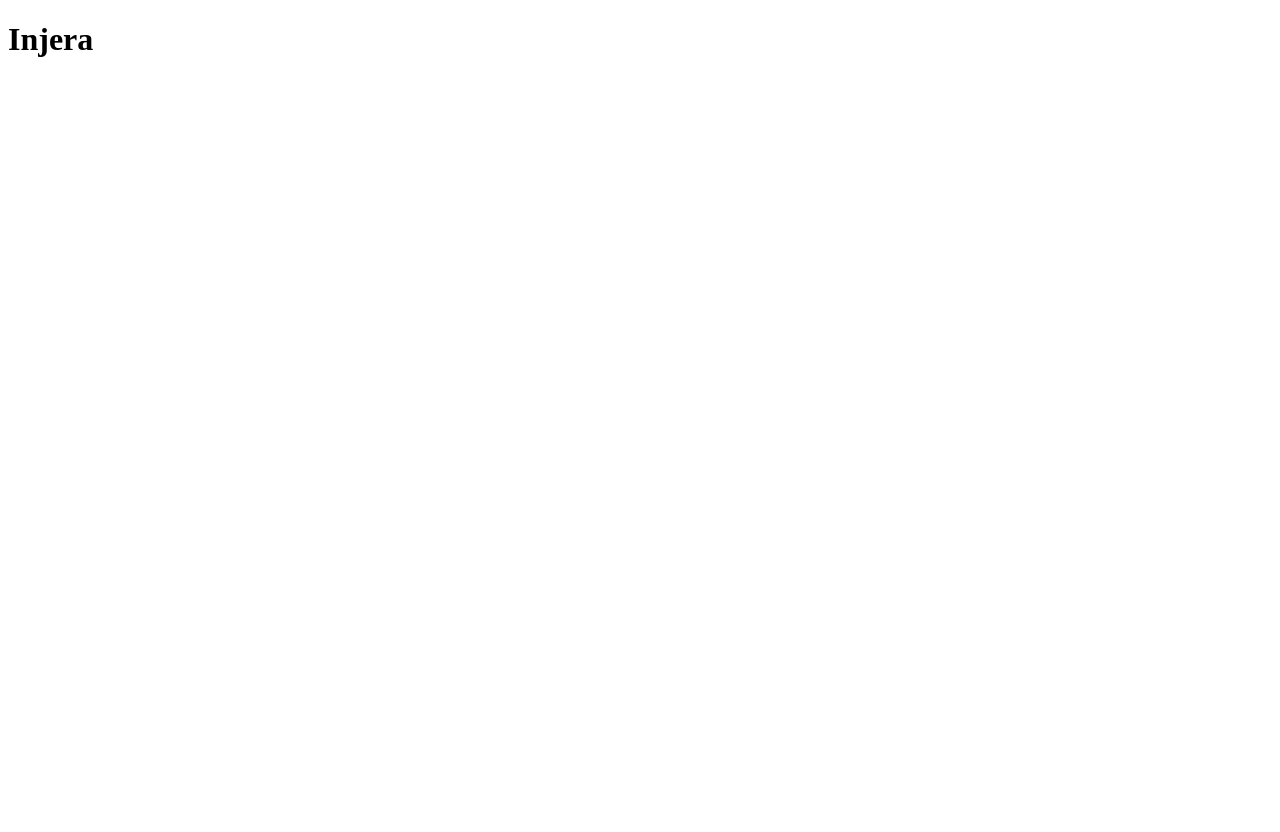
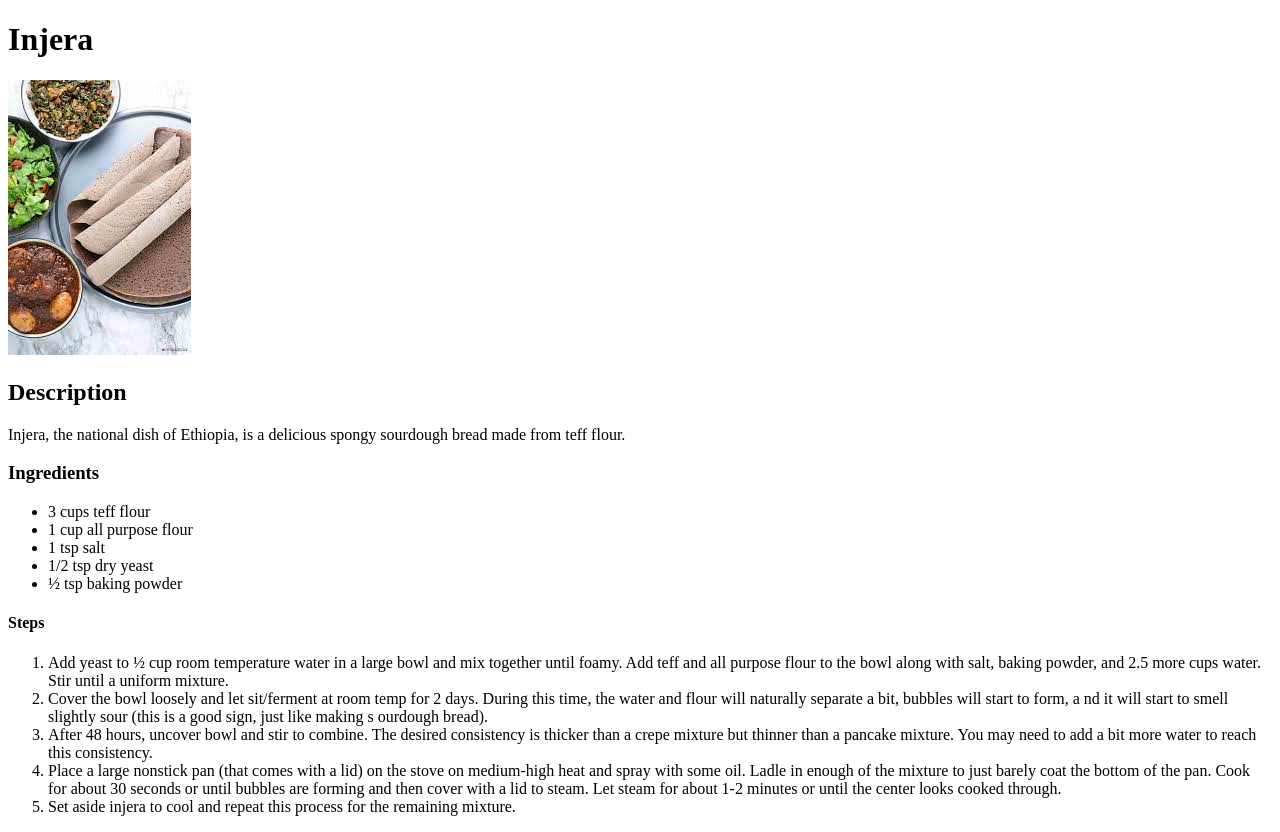
Before and after one commit to yohannessetegn/odin-recipes, a plain HTML site: page odin_recipes/Injera.html in a window 1280 px wide. Before the commit the page ends 800 px from the top, so only its background shows below. Drawn offline with Linux system fonts and the light colour scheme.

Commit message:
Prepare Injera's recipe for edit
the general requirement of the project are done. Generic terms need to be defined and few editing and formatting need to be done.

```diff
--- a/odin_recipes/Injera.html
+++ b/odin_recipes/Injera.html
@@ -8,5 +8,44 @@
 </head>
 <body>
     <h1>Injera</h1>
+    <img src="../images/injera.jpeg" alt="image of injera ethiopian generic food">
+    <h2>Description</h2>
+    <p>
+        Injera, the national dish of Ethiopia, is a delicious spongy sourdough bread made from teff flour.</p>
+    <h3>Ingredients</h3>
+    <ul>
+        <li>3 cups teff flour</li>
+        <li>1 cup all purpose flour</li>
+        <li>1 tsp salt</li>
+        <li>1/2 tsp dry yeast</li>
+        <li>½ tsp baking powder</li>
+    </ul>
+    <h4>Steps</h4>
+    <ol>
+        <li>Add yeast to ½ cup room temperature water in a large
+            bowl and mix together until foamy. Add teff and all
+            purpose flour to the bowl along with salt, baking powder,
+            and 2.5 more cups water. Stir until a uniform mixture.</li>
+        <li>Cover the bowl loosely and let sit/ferment at room temp
+            for 2 days. During this time, the water and flour will
+            naturally separate a bit, bubbles will start to form, a
+            nd it will start to smell slightly sour
+            (this is a good sign, just like making s
+            ourdough bread).</li>
+        <li>After 48 hours, uncover bowl and stir to combine.
+            The desired consistency is thicker than a crepe
+            mixture but thinner than a pancake mixture. You
+            may need to add a bit more water to reach this
+            consistency.</li>
+        <li>Place a large nonstick pan (that comes with a lid)
+            on the stove on medium-high heat and spray with some oil.
+             Ladle in enough of the mixture to just barely coat the
+             bottom of the pan. Cook for about 30 seconds or until
+             bubbles are forming and then cover with a lid to steam.
+             Let steam for about 1-2 minutes or until the center
+             looks cooked through.</li>
+        <li>Set aside injera to cool and repeat this process
+            for the remaining mixture.</li>
+    </ol>
 </body>
 </html>
```
